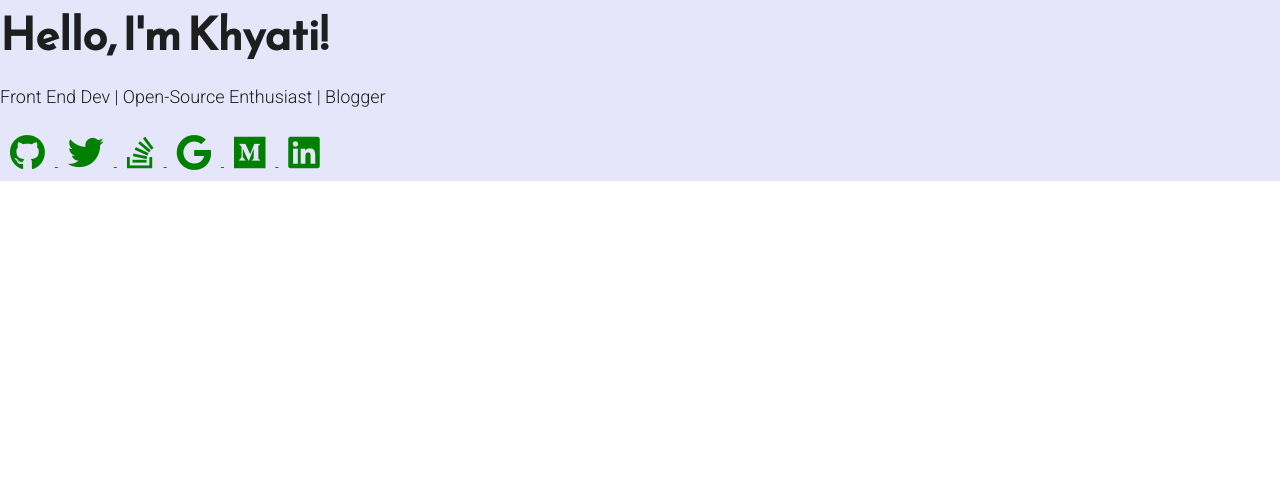
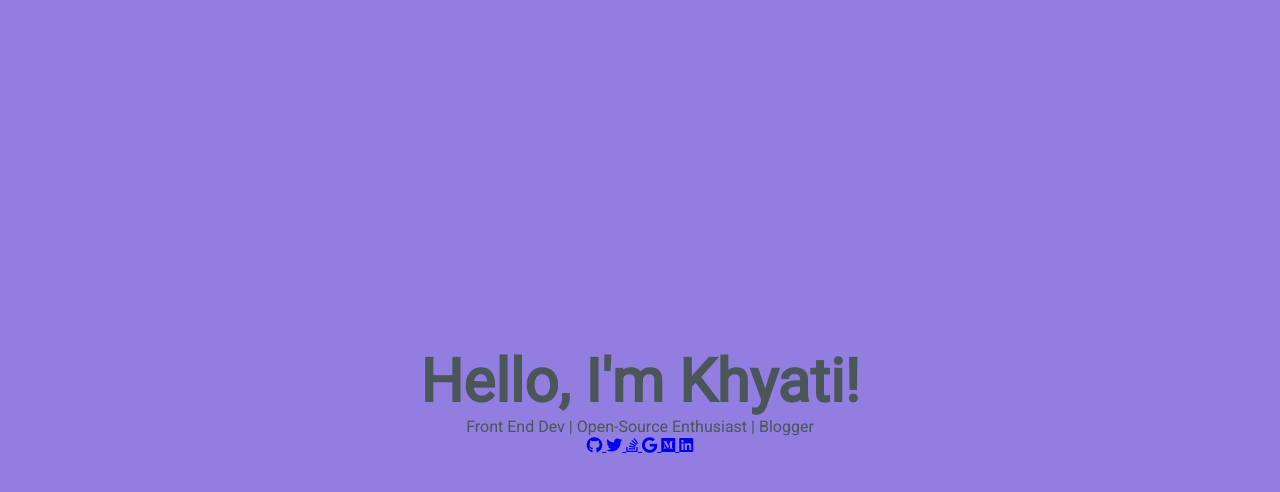
Before and after one commit to khyatee27/khyatee27.github.io, a plain HTML site: page index.html in a window 1280 px wide. Drawn offline with Linux system fonts and the light colour scheme.

Commit message:
fifth commit

```diff
--- a/index.html
+++ b/index.html
@@ -12,9 +12,9 @@
 
 	<link href="https://fonts.googleapis.com/css?family=Reem+Kufi|Roboto:300" rel="stylesheet">
 	<link href="https://use.fontawesome.com/releases/v5.6.3/css/all.css" rel="stylesheet">
-	<link rel="stylesheet" href="reset.css">
+	<!--<link rel="stylesheet" href="reset.css">-->
 	<link rel="stylesheet" href="styles.css">
-	<link rel="stylesheet" href="bgcolor.css">
+	<!--<link rel="stylesheet" href="yellow-black.css">-->
 </head>
 <body>
 	<main>
--- a/styles.css
+++ b/styles.css
@@ -1,108 +1,40 @@
-/* Typography */
+@import url('https://fonts.googleapis.com/css2?family=Montserrat&family=Poppins:wght@300&family=Roboto:wght@100;400&family=Rubik:wght@500&display=swap');
 
-html {
+
+* {
     font-family: 'Roboto', sans-serif;
+    margin: 0;
+    padding: 0;
+    box-sizing: border-box;
 }
 
-@media (min-width: 576px) {
-	html {
-		font-size: 14px;
-	}
-}
-
-@media (min-width: 768px) {
-	html {
-		font-size: 16px;
-	}
-}
-
-@media (min-width: 992px) {
-	html {
-		font-size: 18px;
-	}
-}
-
-@media (min-width: 1200px) {
-	html {
-		font-size: 20px;
-	}
-}
-
-.icons-social i {
-	font-size: 3em;
-}
-
-/* Custom Styles */
-
-.main {
+main {
     display: flex;
     flex-direction: column;
     min-height: 100vh;
     justify-content: center;
     padding: 0 30px;
     text-align: center;
+    background: #927de0;
+	color: #4B5658;
 }
 
-main > .intro {
-	font-family: 'Reem Kufi', sans-serif;
+main .intro {
     font-size: 3.75em;
     font-weight: 600;
 }
 
-main > .tagline {
+main .def {
     font-size: 1.5rem;
     margin: 1.5rem 0;
     font-weight: 100;
 }
 
-.icons-social i {
+.social-icons i {
+    font-size: 3em;
     padding: 10px;
 }
 
-.devto {
-	margin-bottom: -0.20rem;
+.social-icons a {
+    text-decoration: none;
 }
-
-.devto svg {
-	margin-bottom: -0.20rem;
-	margin-left: 0.675rem;;
-	width: 2.65rem;
-	height: 2.65rem;
-}
-main {
-	background: #E6E6FA;
-	color: #1E1E1E;
-}
-
-.icons-social a {
-	color: #008000;
-}
-
-.icons-social a svg path{
-	fill: #1E1E1E;
-}
-
-
-html {
-	box-sizing: border-box;
-	font-size: 12px;
-  }
-
-  *, *:before, *:after {
-	box-sizing: inherit;
-  }
-
-  body, h1, h2, h3, h4, h5, h6, p, ol, ul {
-	margin: 0;
-	padding: 0;
-	font-weight: normal;
-  }
-
-  ol, ul {
-	list-style: none;
-  }
-
-  img {
-	max-width: 100%;
-	height: auto;
-  }
```
Lines whose indentation alone changed are shown as unchanged.
